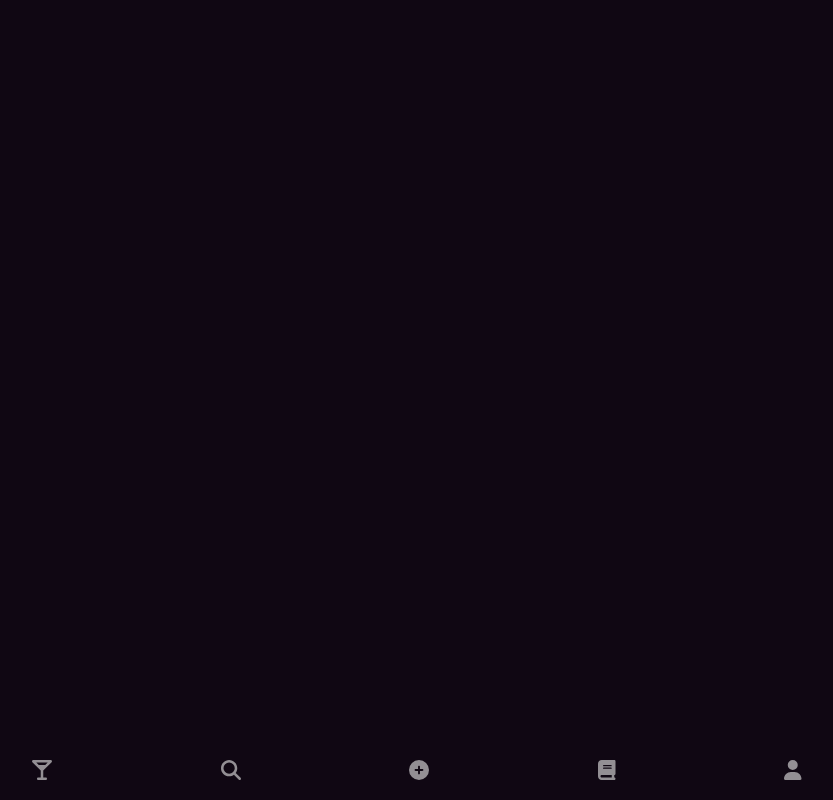
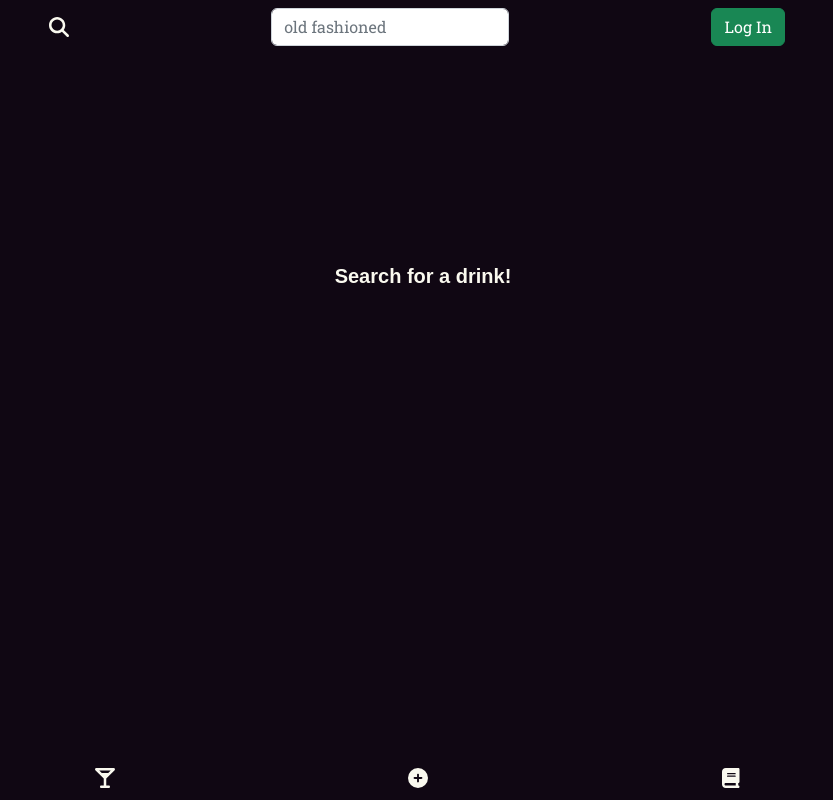
Before and after one commit to chardmuffin/bar-book, a React (Create React App) app in the folder client/: page /search/1 in a window 1280 px wide. Before the commit this address had no page. Shown: the whole page, without its empty margins (52-885 px from the left). Built offline with nearby package versions, Linux system fonts and the light colour scheme; no server answers.

Commit message:
UI improvements and user authentication

```diff
--- a/client/src/App.js
+++ b/client/src/App.js
@@ -3,6 +3,7 @@ import { ApolloProvider, ApolloClient, InMemoryCache, createHttpLink, useReactiv
 import { setContext } from '@apollo/client/link/context';
 import { BrowserRouter as Router, Routes, Route } from 'react-router-dom';
 import Footer from './components/Footer';
+import Header from './components/Header';
 import Home from './pages/Home';
 import Login from './pages/Login';
 import NoMatch from './pages/NoMatch';
@@ -37,17 +38,17 @@ function App() {
   return (
     <ApolloProvider client={client}>
       <Router>
-        <div className="flex-column justify-flex-start min-100-vh">
-          <div className="container">
+          <Header />
+          <div className='my-3 py-4'></div>
             <Routes>
               <Route
                 path="/"
                 element={<Home />}
               />
-              <Route
-                path="/search"
-                element={<SearchDrinks />}
-              />
+              <Route path="/search">
+                <Route path=":searchInput" element={<SearchDrinks />}/>
+                <Route path="" element={<SearchDrinks />}/>
+              </Route>
               <Route
                 path="/create-drink"
                 element={<CreateDrink />}
@@ -74,10 +75,8 @@ function App() {
               </Route>
 
             </Routes>
-          </div>
           <div className='my-5 py-5'></div>
           <Footer />
-        </div>
       </Router>
     </ApolloProvider>
   );
--- a/client/src/components/Footer/index.js
+++ b/client/src/components/Footer/index.js
@@ -1,19 +1,18 @@
 import Navbar from 'react-bootstrap/Navbar';
 import Nav from 'react-bootstrap/Nav';
-import { FontAwesomeIcon } from '@fortawesome/react-fontawesome'
-import { faBook, faMagnifyingGlass, faCirclePlus, faUser, faMartiniGlass } from '@fortawesome/free-solid-svg-icons'
-import Auth from '../../utils/auth'
+import { FontAwesomeIcon } from '@fortawesome/react-fontawesome';
+import { faBook, faMagnifyingGlass, faCirclePlus, faUser, faMartiniGlass } from '@fortawesome/free-solid-svg-icons';
+import Auth from '../../utils/auth';
+import { Link } from 'react-router-dom';
 
 const Footer = () => {
 
   return (
     <Navbar variant="dark" fixed="bottom">
       <Nav className='container-fluid justify-content-around'>
-        <Nav.Link href="/"><FontAwesomeIcon icon={ faMartiniGlass } /></Nav.Link>
-        <Nav.Link href="/search"><FontAwesomeIcon icon={ faMagnifyingGlass } /></Nav.Link>
-        <Nav.Link href={Auth.loggedIn() ? "/create-drink" : "/login"}><FontAwesomeIcon icon={ faCirclePlus } /></Nav.Link>
-        <Nav.Link href={Auth.loggedIn() ? "/barbooks" : "/login"}><FontAwesomeIcon icon={ faBook } /></Nav.Link>
-        <Nav.Link href={Auth.loggedIn() ? `/profile/${Auth.getProfile().data.username}` : "/login"}><FontAwesomeIcon icon={ faUser } /></Nav.Link>
+        <Link to="/"><FontAwesomeIcon icon={ faMartiniGlass } /></Link>
+        <Link to={Auth.loggedIn() ? "/create-drink" : "/login"}><FontAwesomeIcon icon={ faCirclePlus } /></Link>
+        <Link to={Auth.loggedIn() ? "/barbooks" : "/login"}><FontAwesomeIcon icon={ faBook } /></Link>
       </Nav>
     </Navbar>
   );
--- /dev/null
+++ b/client/src/components/Header/index.js
@@ -0,0 +1,59 @@
+import Navbar from 'react-bootstrap/Navbar';
+import Nav from 'react-bootstrap/Nav';
+import { FontAwesomeIcon } from '@fortawesome/react-fontawesome';
+import { faMagnifyingGlass, faUser, } from '@fortawesome/free-solid-svg-icons';
+import Auth from '../../utils/auth';
+import { Button } from 'react-bootstrap';
+import Form from 'react-bootstrap/Form';
+import { Link, useNavigate } from 'react-router-dom';
+import { useEffect, useState } from 'react';
+
+const Header = () => {
+
+  let nav = useNavigate();
+  const [isLoginPage, setIsLoginPage] = useState(false);
+
+  const url = window.location.href;
+
+  // link to /search for display results
+  function onSubmit(event) {
+    event.preventDefault();
+
+    nav(`/search/${event.target.value}`, { replace: true });
+  }
+
+  useEffect(() => {
+    if (url.length >= 5 && url.substring(url.length - 5) === "login") {
+      setIsLoginPage(true);
+    }
+    else {
+      setIsLoginPage(false);
+    }
+  }, [url])
+
+  console.log(isLoginPage)
+
+  return (
+    (!isLoginPage) ?
+      (<Navbar variant="dark" fixed="top">
+        <Nav className='container-fluid justify-content-around'>
+          <FontAwesomeIcon icon={ faMagnifyingGlass } />
+          <Link to="/search">
+            <Form onSubmit={onSubmit}>
+              <Form.Group controlId="exampleForm.ControlInput1">
+                <Form.Control type="textarea" rows={1} placeholder="old fashioned" onChange={onSubmit} />
+              </Form.Group>
+            </Form>
+          </Link>
+          <Link to={ Auth.loggedIn() ? `/profile/${Auth.getProfile().data.username}` : "/login" }>
+            {Auth.loggedIn() ? <FontAwesomeIcon icon={ faUser } /> : <Button variant="success" className='float-right'>Log In</Button>}
+          </Link>
+        </Nav>
+      </Navbar>
+    ) : (
+      <></>
+    )
+  );
+};
+
+export default Header;
--- a/client/src/pages/Login.js
+++ b/client/src/pages/Login.js
@@ -40,7 +40,7 @@ const Login = (props) => {
   return (
     <main className='flex-row justify-center mb-4'>
       <Link to="/signup"><Button variant="success" className='float-right'>Sign up</Button></Link>
-      <h2>Log In</h2>
+      <h3>Log In</h3>
       <Form onSubmit={handleFormSubmit}>
         <Form.Floating className="mb-3">
           <Form.Control
--- a/client/src/pages/NoMatch.js
+++ b/client/src/pages/NoMatch.js
@@ -2,9 +2,9 @@ import React from 'react';
 
 const NoMatch = () => {
   return (
-    <div>
+    <main>
       Oops, we couldn't find that page.
-    </div>
+    </main>
   );
 };
 
--- a/client/src/pages/Profile.js
+++ b/client/src/pages/Profile.js
@@ -18,7 +18,7 @@ const Profile = () => {
   }
 
   return (
-    <div>
+    <main>
       <div className="flex-row mb-3">
         <h3 className="bg-dark text-secondary p-3 display-inline-block">
           {user.username}
@@ -39,7 +39,7 @@ const Profile = () => {
           />
         </div>
       </div>
-    </div>
+    </main>
   );
 };
 
--- a/client/src/pages/Search.js
+++ b/client/src/pages/Search.js
@@ -1,29 +1,24 @@
-import React, { useState } from "react";
-import { Container } from "react-bootstrap";
-import Form from 'react-bootstrap/Form';
+import React, { useCallback, useEffect, useState } from "react";
 import DrinkList from "../components/DrinkList";
+import { useParams } from "react-router-dom";
 
 const SearchDrinks = () => {
   // create state for holding returned api data
   const [searchedDrinks, setSearchedDrinks] = useState([]);
-  // create state for holding search field string value
-  const [searchInput, setSearchInput] = useState("");
 
-  const onSubmit = async (event) => {
-    event.preventDefault();
+  // get the search input
+  const { searchInput } = useParams();
 
-    setSearchInput(event.target.value);
+  const fetchAndCleanResults = useCallback(async (searchInput) => {
 
     if (!searchInput) {
       return false;
     }
 
-    try {
-      console.log("searchInput: ", searchInput);
     const response = await fetch(
       `https://www.thecocktaildb.com/api/json/v1/1/search.php?s=${searchInput}`
     );
-      const { drinks } = await response.json();
+    const {drinks} = await response.json();
 
     //console.log("queried drinks raw data: ", drinks);
 
@@ -50,24 +45,23 @@ const SearchDrinks = () => {
     });
 
     console.log("cleaned search results: ", drinkData);
+    setSearchedDrinks(drinkData);
+  }, [])
 
-      setSearchedDrinks(drinkData);
-      //setSearchInput("");
+  useEffect(() => {
+
+    try {
+      console.log("searchInput: ", searchInput);
+      fetchAndCleanResults(searchInput);
     } catch (err) {
       console.error(err);
     }
-  };
+
+  }, [searchInput, fetchAndCleanResults])
 
   return (
     <main>
-      <Container>
-        <Form onSubmit={onSubmit}>
-          <Form.Group className="mb-3" controlId="exampleForm.ControlInput1">
-            <Form.Control type="textarea" rows={1} placeholder="old fashioned" onChange={onSubmit} />
-          </Form.Group>
-        </Form>
-      </Container>
-      {!searchedDrinks.length ? (
+      {!searchedDrinks?.length ? (
         <h5 style={{textAlign: "center", marginTop: "25vh"}}>Search for a drink!</h5>
       ) : (
         <DrinkList drinks={searchedDrinks}></DrinkList>
--- a/client/src/pages/SingleDrink.js
+++ b/client/src/pages/SingleDrink.js
@@ -69,7 +69,7 @@ const SingleDrink = drink => {
         variables: { newDrink: { ...locationDrink } },
       })
 
-      //console.log("drink not found in db, added:", results.data.addDrink)
+      console.log("drink not found in db, added:", results.data.addDrink)
 
       setCurrentDrink(results.data.addDrink);
     }
```
Lines whose indentation alone changed are shown as unchanged.
